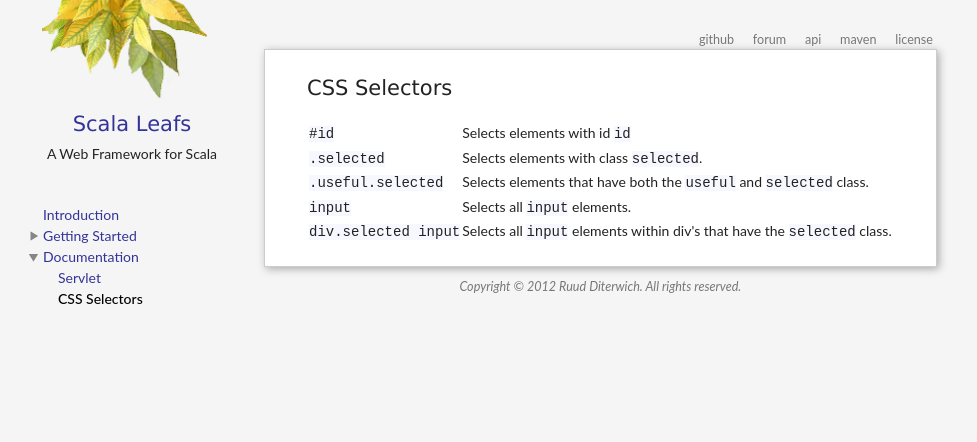
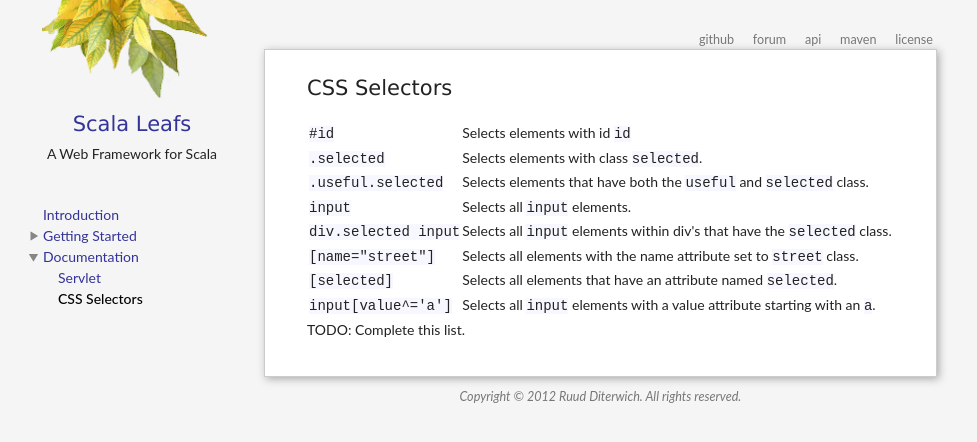
Before and after one commit to scalastuff/scalaleafs, a Jekyll site: the page built from css-selectors.md, in a window 1280 px wide. Shown: the top 442 px of the page, without its empty margins (0-977 px from the left). Built offline with Jekyll 4.4.1, drawn with Linux system fonts in a browser that asks for light colours.

Commit message:
Updated css-selectors.md

```diff
--- a/css-selectors.md
+++ b/css-selectors.md
@@ -3,10 +3,15 @@
 layout: default
 ---
 
-<table cell-spacing="4px">
+<table cell-spacing="8px">
 <tr><td><code>#id</code></td><td>Selects elements with id <code>id</code></td></tr>
 <tr><td><code>.selected</code></td><td>Selects elements with class <code>selected</code>.</td></tr>
 <tr><td><code>.useful.selected</code></td><td>Selects elements that have both the <code>useful</code> and <code>selected</code> class.</td></tr>
 <tr><td><code>input</code></td><td>Selects all <code>input</code> elements.</td></tr>
 <tr><td><code>div.selected input</code></td><td>Selects all <code>input</code> elements within div's that have the <code>selected</code> class.</td></tr>
+<tr><td><code>[name="street"]</code></td><td>Selects all elements with the name attribute set to <code>street</code> class.</td></tr>
+<tr><td><code>[selected]</code></td><td>Selects all elements that have an attribute named <code>selected</code>.</td></tr>
+<tr><td><code>input[value^='a']</code></td><td>Selects all <code>input</code> elements with a value attribute starting with an <code>a</code>.</td></tr>
 </table>
+
+TODO: Complete this list.
```
